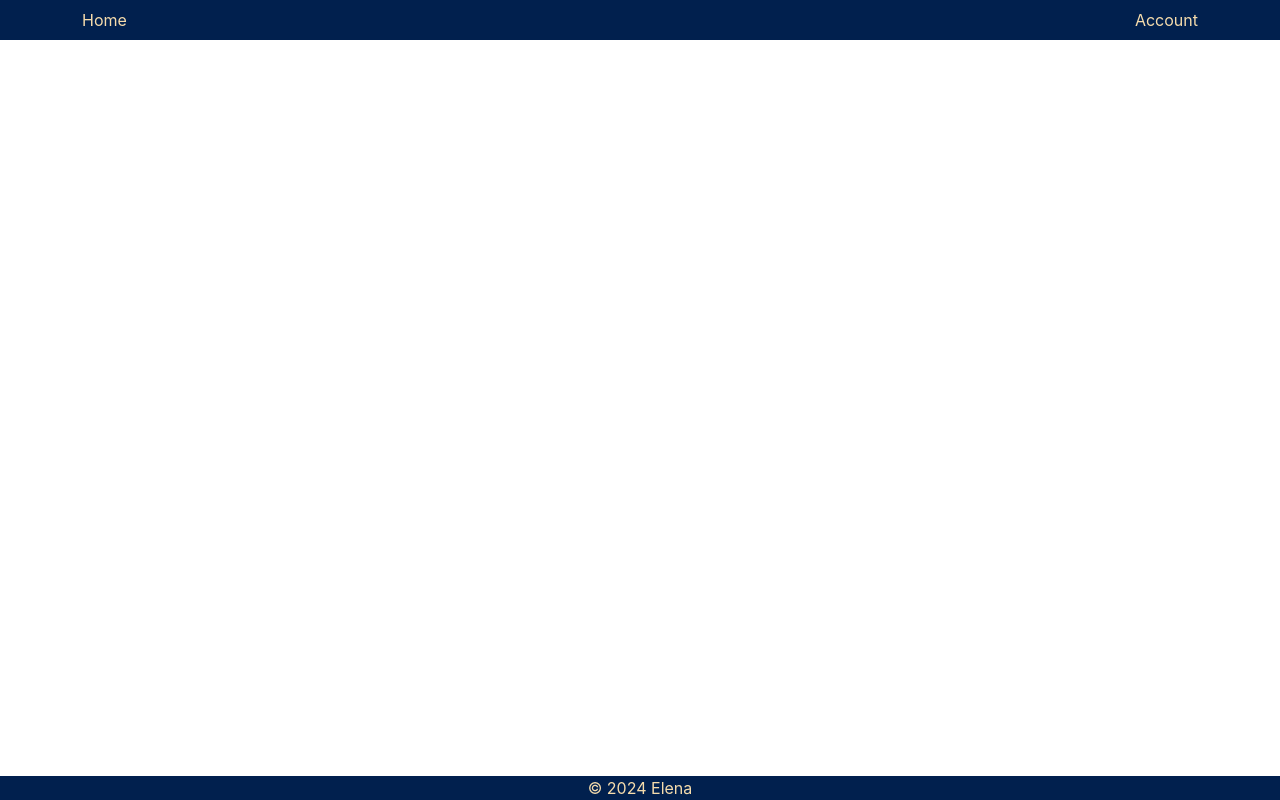
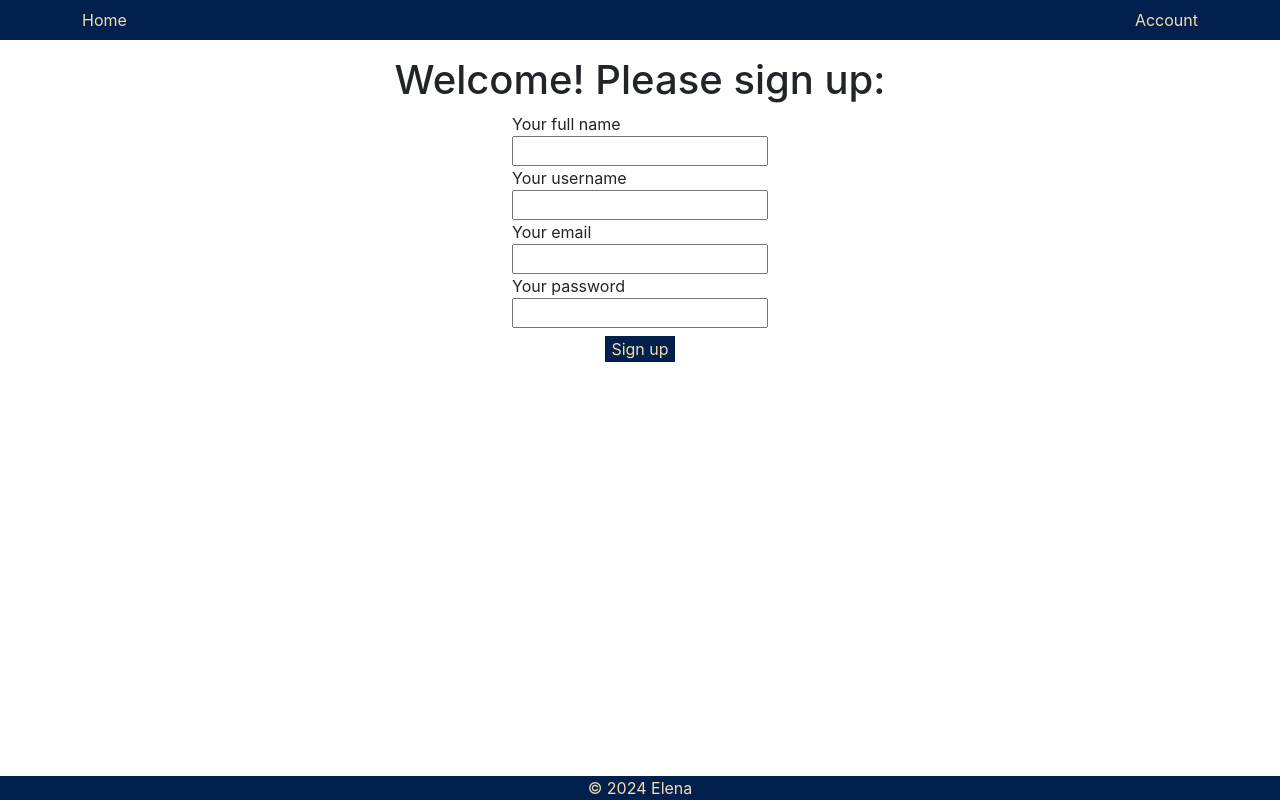
Before and after one commit to aistrale/capstone, a React (Create React App) app in the folder frontend/: page /signup in a window 1280 px wide. Built offline with nearby package versions, Linux system fonts and the light colour scheme.

Commit message:
edited signup/login components

```diff
--- a/frontend/src/App.js
+++ b/frontend/src/App.js
@@ -4,6 +4,7 @@ import { useState } from 'react';
 import MyNav from './components/myNav/MyNav'
 import MyFooter from './components/myFooter/MyFooter'
 import Login from './components/login/Login'
+import Signup from './components/signup/Signup'
 import Homepage from './pages/homepage/Homepage';
 import UserPage from './pages/userPage/UserPage';
 import JobEntryPage from './pages/jobEntryPage/JobEntryPage';
@@ -22,6 +23,7 @@ const App = () => {
       <BrowserRouter>
         <Routes>
           <Route path="/" element={<Homepage loggedIn={loggedIn} setLoggedIn={setLoggedIn} />} />
+          <Route path='/signup' element={<Signup />}></Route>
           <Route path="/login" element={<Login setLoggedIn={setLoggedIn} />} />
           <Route path='/user/:userId' element={<UserPage />} />
           <Route path='/entry/:entryId' element={<JobEntryPage />} />
--- a/frontend/src/components/login/Login.jsx
+++ b/frontend/src/components/login/Login.jsx
@@ -26,12 +26,7 @@ const Login = () => {
       }
   };
 
-  const signup = () => {
-
-  }
-
   return (
-    <>
     <div className="login-wrapper">
       <h1>Please Log In</h1>
       <form onSubmit={handleSubmit} className="d-flex flex-column justify-content-center align-items-center">
@@ -47,25 +42,6 @@ const Login = () => {
         </div>
       </form>
     </div>
-    <div className="login-wrapper">
-      <h1>Or Sign Up</h1>
-      <form className="d-flex flex-column justify-content-center align-items-center">
-        <label>
-          <p className="mb-0">Your name</p>
-          <input type="text"/>
-          <p className="mb-0">Your username</p>
-          <input type="text"/>
-          <p className="mb-0">Your email</p>
-          <input type="email"/>
-          <p className="mb-0">Your password</p>
-          <input type="password"/>
-        </label>
-        <div>
-          <button type="submit" className="login-btn">Sign up</button>
-        </div>
-      </form>
-    </div>
-    </>
   );
 };
 
--- /dev/null
+++ b/frontend/src/components/signup/Signup.jsx
@@ -0,0 +1,55 @@
+import './signup.css';
+import { useState } from 'react';
+import axios from 'axios';
+
+const Signup = () => {
+  const [fullname, setFullname] = useState('');
+  const [username, setUsername] = useState('');
+  const [email, setEmail] = useState('');
+  const [password, setPassword] = useState('');
+  /* const [submitted, setSubmitted] = useState(false);
+  const [error, setError] = useState(false); */
+
+  const handleSubmit = async (e) => {
+    e.preventDefault();
+    /* if (fullname === '' || username === '' || email === '' || password === '') {
+      setError(true);
+    } else {
+      setSubmitted(true);
+      setError(false);
+    } */
+    try {
+      const response = await axios.post('http://localhost:3030/auth/register', { fullname, username, email, password });
+      console.log(response.data);
+    } catch (error) {
+      console.error(error);
+    }
+  };
+
+  return (
+    <>
+      <div className="signup-wrapper">
+        <h1>Welcome! Please sign up:</h1>
+        <form onSubmit={handleSubmit} className="d-flex flex-column justify-content-center align-items-center">
+          <label>
+            <p className="mb-0">Your full name</p>
+            <input type="text" id="fullname" value={fullname} onChange={(e) => setFullname(e.target.value)} required />
+            <p className="mb-0">Your username</p>
+            <input type="text" id="username" value={username} onChange={(e) => setUsername(e.target.value)} required />
+            <p className="mb-0">Your email</p>
+            <input type="email" id="email" value={email} onChange={(e) => setEmail(e.target.value)} required />
+            <p className="mb-0">Your password</p>
+            <input type="password" id="password" value={password} onChange={(e) => setPassword(e.target.value)} required />
+          </label>
+          <div>
+            <button type="submit" className="signup-btn">
+              Sign up
+            </button>
+          </div>
+        </form>
+      </div>
+    </>
+  )
+};
+
+export default Signup;
--- /dev/null
+++ b/frontend/src/components/signup/signup.css
@@ -0,0 +1,20 @@
+:root {
+    --link-color: #F6DCAC;
+    --border-color: #01204E;
+}
+
+.signup-wrapper {
+    display: flex;
+    flex-direction: column;
+    justify-content: center;
+    align-items: center;
+    margin: 1em;
+    /* border: 1px solid var(--border-color); */
+}
+
+.signup-btn {
+    background-color: var(--border-color);
+    color: var(--link-color);
+    border: none;
+    margin: 0.5em;
+}
```
Also changed, not shown: frontend/src/pages/newEntryPage/NewEntryPage.jsx (added, +29 -0 lines).
